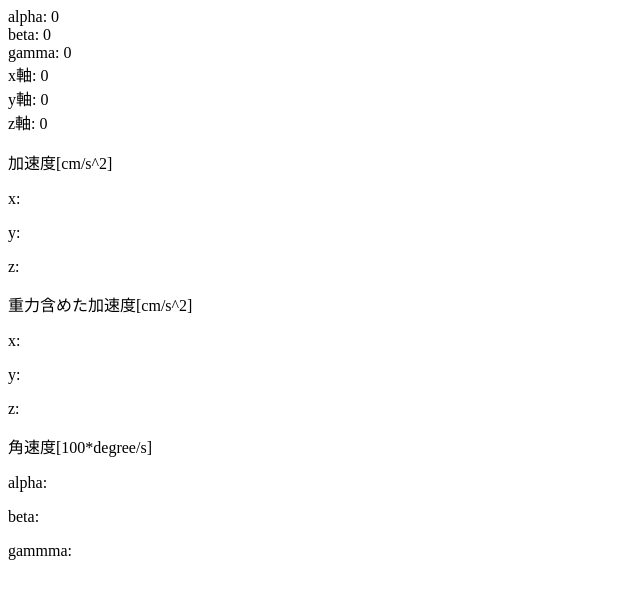
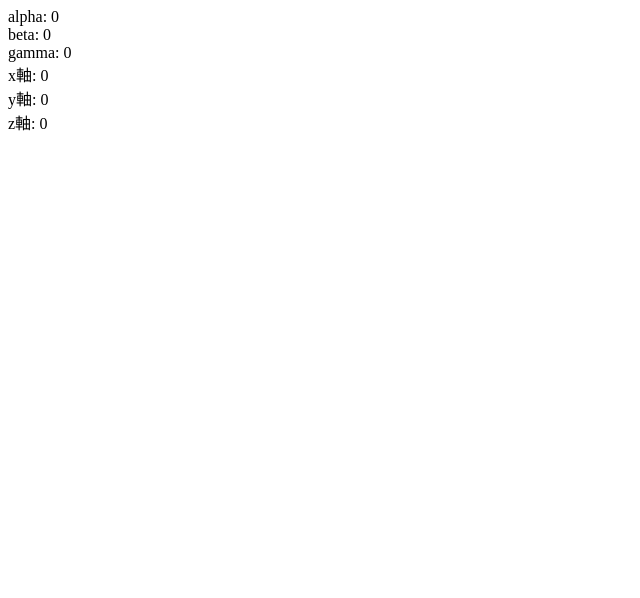
Before and after one commit to studTut/gyro, a plain HTML site: page 01.html in a window 1280 px wide. Shown: the whole page, without its empty margins (0-640 px from the left). Drawn offline with Linux system fonts and the light colour scheme.

Commit message:
Update 01.html

```diff
--- a/01.html
+++ b/01.html
@@ -8,28 +8,7 @@
 
 <body>
  <div id="txt">ここにデータを表示</div>             <!-- データを表示するdiv要素 -->
-    <main>
-      <div>
-        <div id="acceleration">
-          <p>加速度[cm/s^2]</p>
-          <p>x: <span id="acc-x"></span></p>
-          <p>y: <span id="acc-y"></span></p>
-          <p>z: <span id="acc-z"></span></p>
-        </div>
-        <div id="accelerationIncludingGravity">
-          <p>重力含めた加速度[cm/s^2]</p>
-          <p>x: <span id="acc-gx"></span></p>
-          <p>y: <span id="acc-gy"></span></p>
-          <p>z: <span id="acc-gz"></span></p>
-        </div>
-        <div id="rotationRate">
-          <p>角速度[100*degree/s]</p>
-          <p>alpha: <span id="rr-a"></span></p>
-          <p>beta: <span id="rr-b"></span></p>
-          <p>gammma: <span id="rr-g"></span></p>
-        </div>
-      </div>
-    </main>
+
 <script>
 var alpha = 0, beta = 0, gamma = 0;             // ジャイロの値を入れる変数を3個用意
 var alphas=0, betas=0, gammas=0;
```
